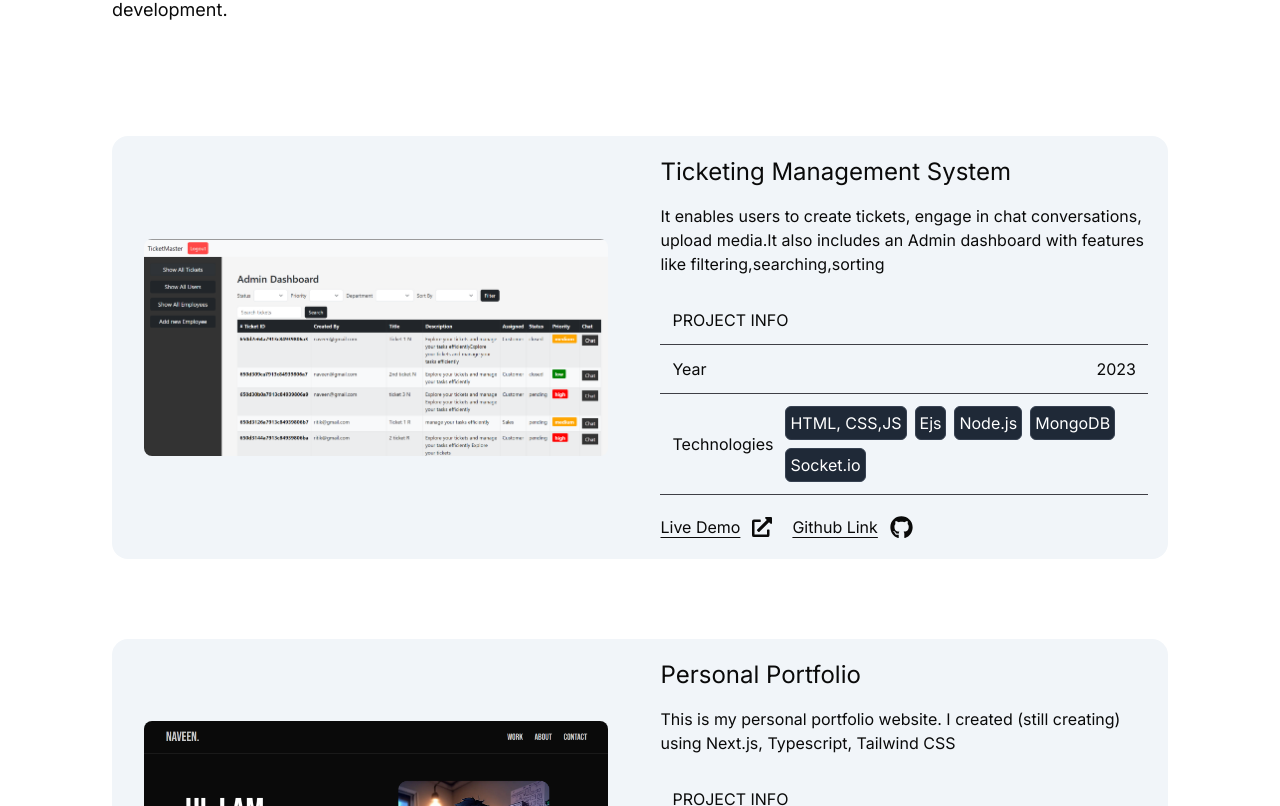
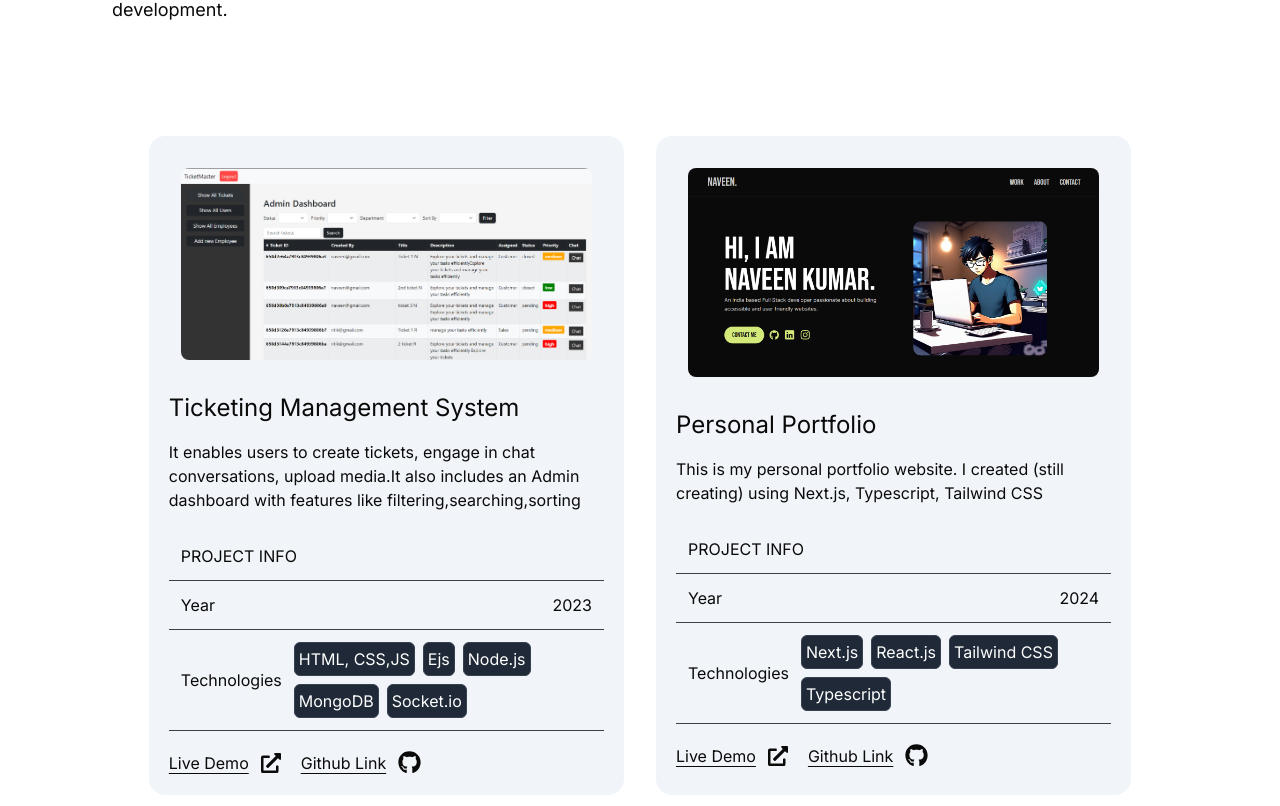
Before and after one commit to nvenkm/7naveennn, a Next.js app: page / in a window 1280 px wide. Shown: the part 874-1680 px from the top of the page. Built offline with nearby package versions, Linux system fonts and the light colour scheme.

Commit message:
Projects Section layout changed

```diff
--- a/src/components/Project.tsx
+++ b/src/components/Project.tsx
@@ -15,9 +15,9 @@ interface ProjectInterface {
 
 const Project = ({ project }: { project: ProjectInterface }) => {
   return (
-    <div className="flex flex-col md:flex-row gap-10 dark:bg-slate-900 bg-slate-100 py-5 px-3 md:p-5 rounded-2xl">
+    <div className="flex md:max-w-[45%] flex-col gap-5 dark:bg-slate-900 bg-slate-100 py-5 px-3 md:p-5 rounded-2xl">
       {/* Project Image */}
-      <div className="dark:bg-slate-800 flex items-center p-3 rounded-lg md:w-1/2">
+      <div className="dark:bg-slate-800 flex items-center p-3 rounded-lg">
         <Image
           width={1900}
           height={890}
@@ -26,7 +26,7 @@ const Project = ({ project }: { project: ProjectInterface }) => {
           className="rounded-lg"
         />
       </div>
-      <div className="flex flex-col justify-center md:w-1/2 gap-5">
+      <div className="flex flex-col justify-center gap-5">
         {/* Project Title and description */}
         <div className="flex flex-col gap-4">
           <h3 className="text-2xl dark:text-white text-black-wala">
--- a/src/components/Projects.tsx
+++ b/src/components/Projects.tsx
@@ -20,7 +20,7 @@ const Projects = () => {
         </p>
       </div>
       {/* Projects in this div */}
-      <div className="mt-24 flex flex-col gap-20 md:gap-20">
+      <div className="mt-24 flex flex-wrap gap-8 justify-center">
         {projects.map((project) => {
           return <Project key={project.id} project={project} />;
         })}
```
